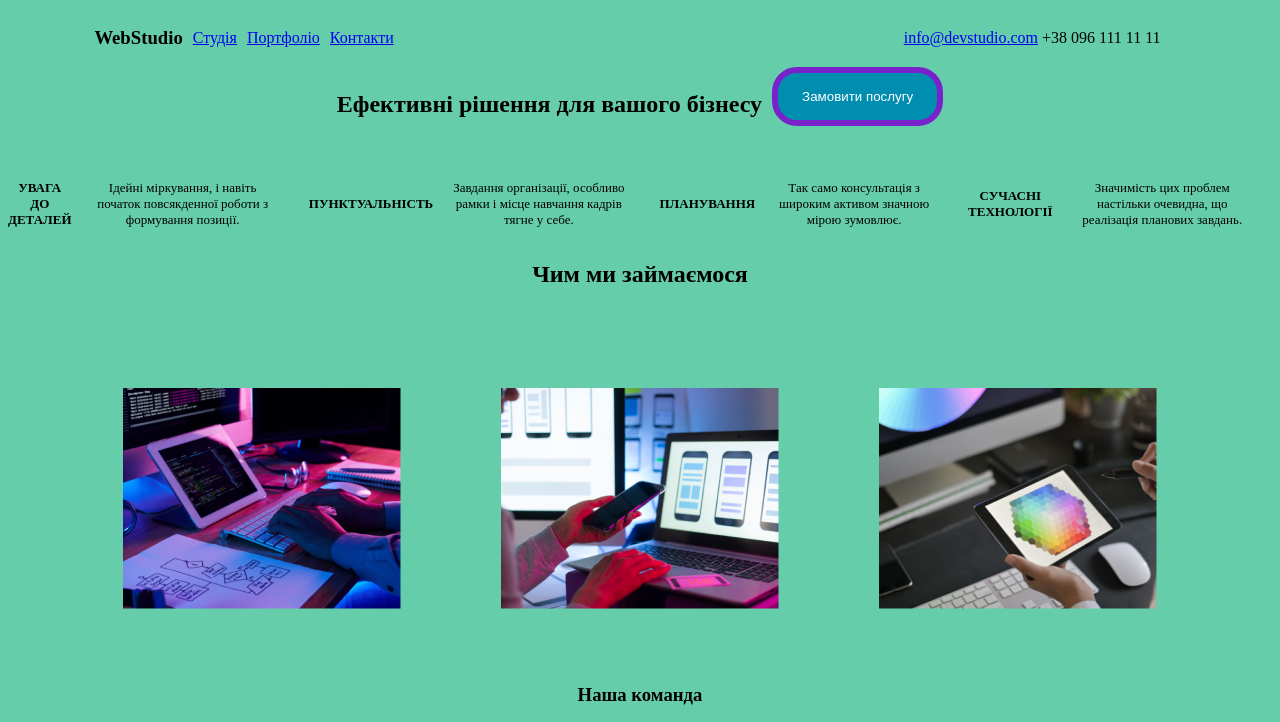
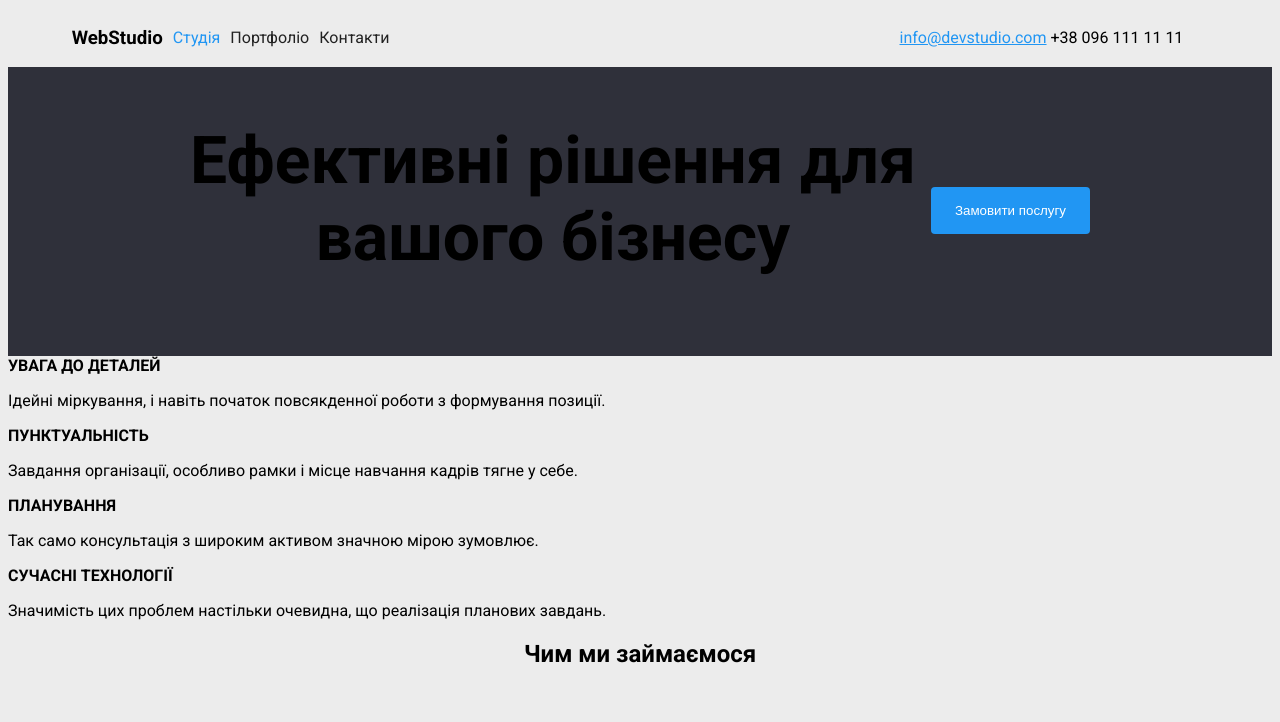
Before and after one commit to Natashaclub/figma, a plain HTML site: page index.html in a window 1280 px wide. Shown: the top 722 px of the page. Drawn offline with Linux system fonts and the light colour scheme.

Commit message:
add css style

```diff
--- /dev/null
+++ b/dz/style.css
@@ -0,0 +1,12 @@
+body {
+    background: darkgrey;
+}
+[href^="https://"] {
+    color: maroon;
+}
+body > p {
+    color: fuchsia;
+}
+.holder > p {
+    color: fuchsia;
+}
--- a/index.html
+++ b/index.html
@@ -11,33 +11,33 @@
     <div class="navigator">
       <h3>WebStudio</h3>
     </div>
-    <a href="#">Студія</a>
-    <a href="#">Портфоліо</a>
-    <a href="#">Контакти</a>
+    <a href="#" style="color:#2196F3; text-decoration: none; ">Студія</a>
+    <a style="color:#212121; href="#" >Портфоліо</a>
+    <a style="color:#212121; href="#" >Контакти</a>
     <div class="navigator1">
-      <a href="#">info@devstudio.com</a>
+      <a href="#" style="color:#2196F3;">info@devstudio.com</a>
       <a>+38 096 111 11 11</a>
     </div>
   </nav>
 </header>
 <main>
   <div class="main">
-    <h2>Ефективні рішення для вашого бізнесу</h2>
+  <div class="main3">
+    <h2>Ефективні рішення для <br>вашого бізнесу</h2>
+  </div>
+  <div class="button2">
     <button>Замовити послугу</button>
+  </div>
   </div>
   <div class="main2">
     <b>УВАГА ДО ДЕТАЛЕЙ</b>
     <p>Ідейні міркування, і навіть початок повсякденної роботи з формування позиції.</p>
-    <br>
     <b>ПУНКТУАЛЬНІСТЬ</b>
     <p>Завдання організації, особливо рамки і місце навчання кадрів тягне у себе.</p>
-    <br>
     <b>ПЛАНУВАННЯ</b>
     <p>Так само консультація з широким активом значною мірою зумовлює.</p>
-    <br>
     <b>СУЧАСНІ ТЕХНОЛОГІЇ</b>
     <p>Значимість цих проблем настільки очевидна, що реалізація планових завдань.</p>
-    <br>
   </div>
   <div>
     <h2>Чим ми займаємося</h2>
--- a/style.css
+++ b/style.css
@@ -1,5 +1,7 @@
+@import url('https://fonts.googleapis.com/css2?family=Roboto:ital,wght@0,100;0,300;0,400;0,500;0,700;0,900;1,100;1,300;1,400;1,500;1,700;1,900&display=swap');
 body {
-    background-color: mediumaquamarine;
+    background-color: #ECECEC;
+    font-family: "Roboto";
 }
 nav {
     display: flex;
@@ -7,13 +9,13 @@ nav {
     align-items: center;
     gap: 10px;
     margin-left: -25px;
-
+    text-color: white;
 }
 .navigator1 {
     margin-left: 500px;
     gap: 25px;
 }
-.main  {
+.main3  {
     display: flex;
     justify-content: center;
     align-items: center;
@@ -21,10 +23,10 @@ nav {
     margin-bottom: 25px
 }
 main button {
-    background: #008EB0;
+    background: #2196F3;
     color: #fff;
-    border: 6px solid #7922CC;
-    border-radius: 25px;
+    border: 6px hidden;
+    border-radius: 4px;
     padding: 1rem 1.5rem;
     margin-bottom: 1rem;
 
@@ -59,12 +61,12 @@ footer  {
 .footer1 {
     font-size: 25px;
 }
-.main2 {
+.main {
     display: flex;
     justify-content: center;
     align-items: center;
-     font-size: 13px;
+    font-size: 44px;
     gap: 15px;
     text-align: center;
-
+    background: #2F303A;
 }
```
Also changed, not shown: dz/index.html (added, +43 -0 lines). Lines whose indentation alone changed are shown as unchanged.
